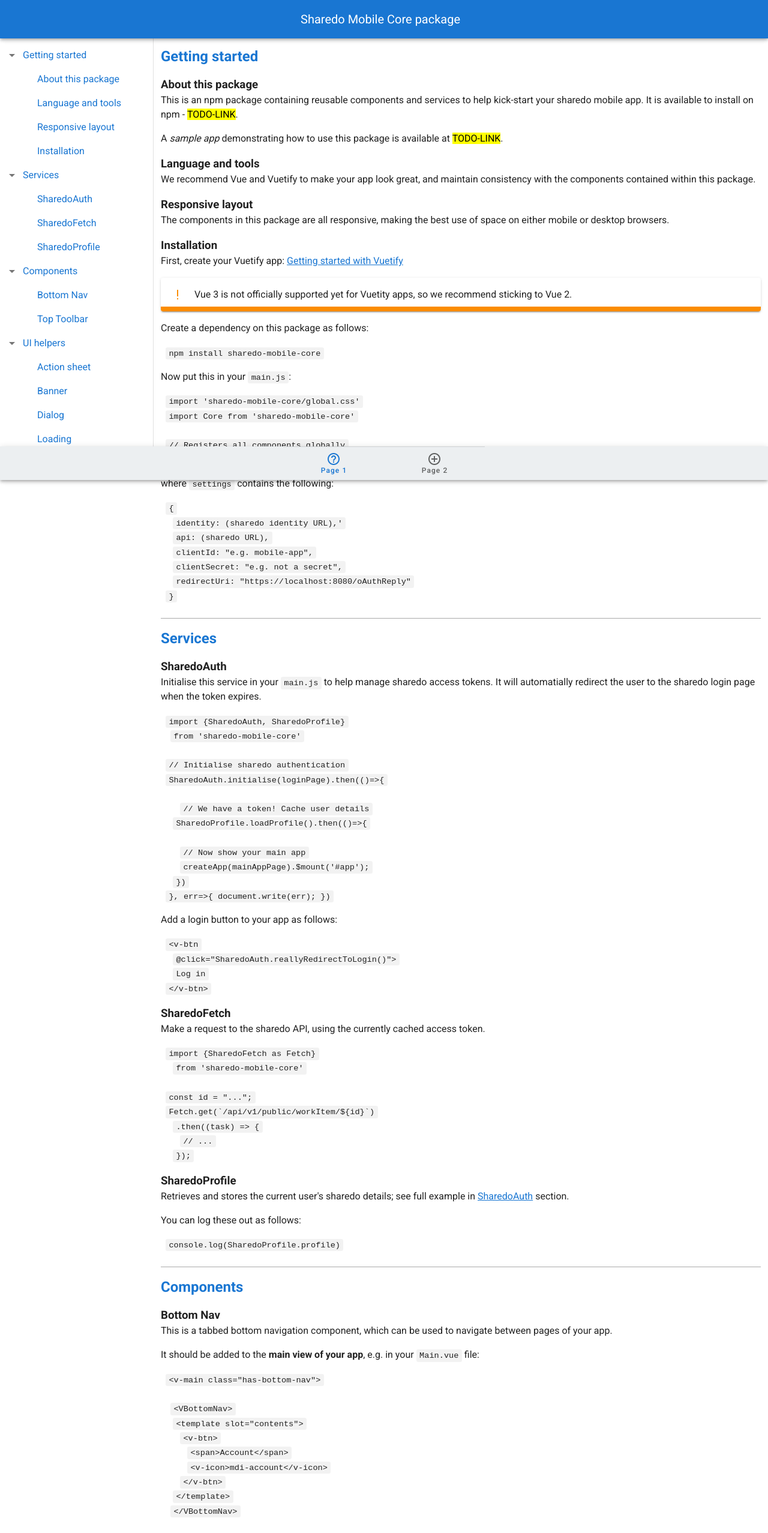
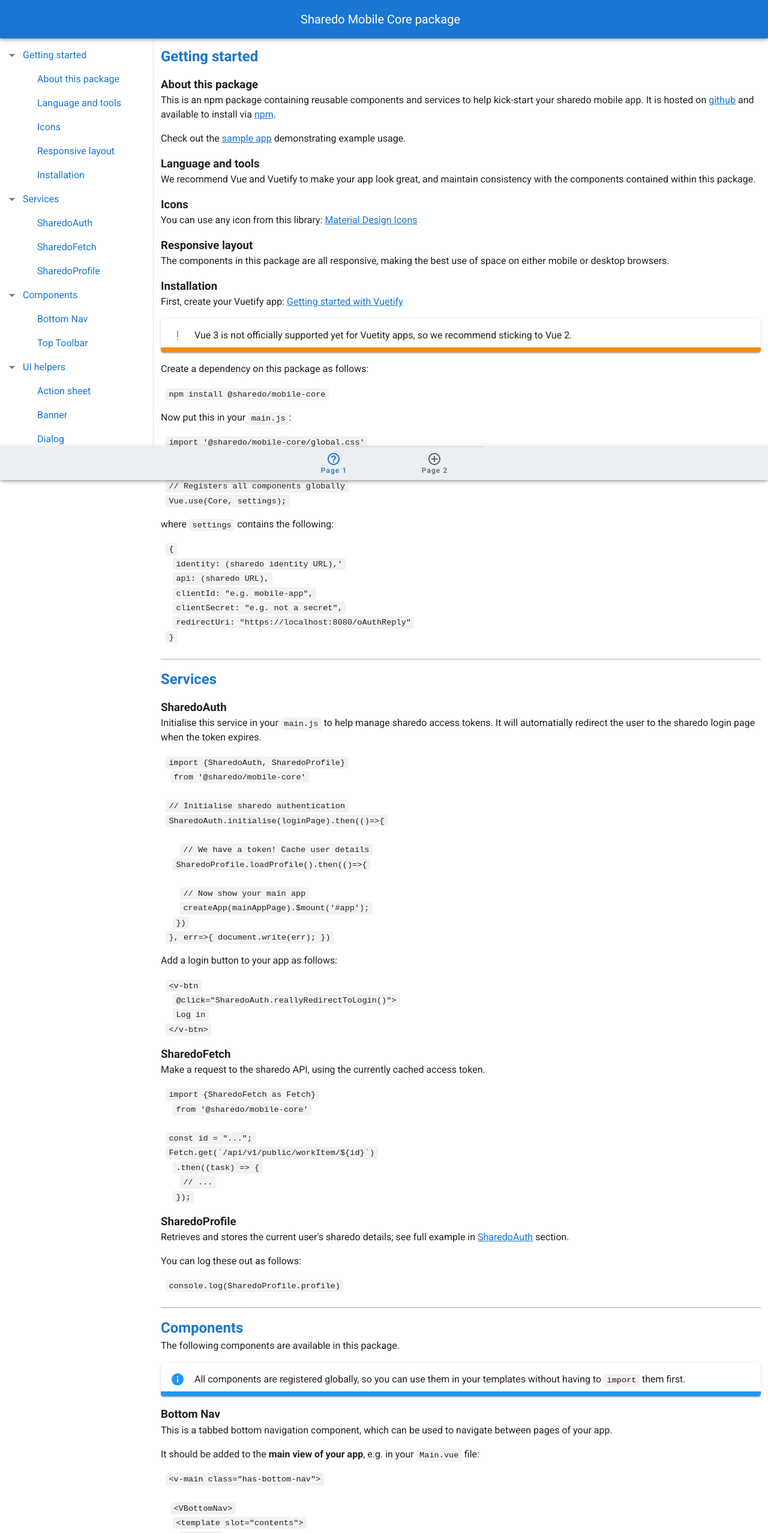
Before and after one commit to sharedo-tech/sharedo-mobile-core, a Vue app: page / in a window 1280 px wide. Shown: the top 2555 px of the page at 60% size. Built offline with nearby package versions, Linux system fonts and the light colour scheme.

Commit message:
Move npm to @sharedo scope and minor fixes

```diff
--- a/package.json
+++ b/package.json
@@ -1,7 +1,7 @@
 {
-  "name": "sharedo-mobile-core",
+  "name": "@sharedo/mobile-core",
   "description": "An npm package containing components and services to help develop a sharedo mobile app",
-  "version": "0.1.2",
+  "version": "0.1.4",
   "private": false,
   "author": "Duncan Smith",
   "license": "MIT",
--- a/src/App.vue
+++ b/src/App.vue
@@ -25,12 +25,12 @@
                 <h3 id="about">About this package</h3>
                 <p>
                     This is an npm package containing reusable components and services
-                    to help kick-start your sharedo mobile app. It is available to
-                    install on npm - <mark>TODO-LINK</mark>.
+                    to help kick-start your sharedo mobile app. It is hosted
+                    on <a href="https://github.com/sharedo-tech/sharedo-mobile-core">github</a> and available
+                    to install via <a href="https://www.npmjs.com/package/@sharedo/mobile-core">npm</a>.
                 </p>
                 <p>
-                    A <em>sample app</em> demonstrating how to use this package is
-                    available at <mark>TODO-LINK</mark>.
+                    Check out the <a href="https://github.com/sharedo-tech/sharedo-sample-mobile-app">sample app</a> demonstrating example usage.
                 </p>
 
                 <h3 id="language-and-tools">Language and tools</h3>
@@ -38,6 +38,11 @@
                     We recommend Vue and Vuetify to make your app look great,
                     and maintain consistency with the components contained
                     within this package.
+                </p>
+
+                <h3 id="icons">Icons</h3>
+                <p>
+                    You can use any icon from this library: <a href="https://materialdesignicons.com">Material Design Icons</a>
                 </p>
 
                 <h3 id="responsive">Responsive layout</h3>
@@ -68,12 +73,12 @@
                 </p>
                 <p>Create a dependency on this package as follows:</p>
                 <p class="ml-2">
-                    <code>npm install sharedo-mobile-core</code>
+                    <code>npm install @sharedo/mobile-core</code>
                 </p>
                 <p>Now put this in your <code>main.js</code>:</p>
                 <p class="ml-2">
-                    <code>import 'sharedo-mobile-core/global.css'</code><br />
-                    <code>import Core from 'sharedo-mobile-core'</code><br />
+                    <code>import '@sharedo/mobile-core/global.css'</code><br />
+                    <code>import Core from '@sharedo/mobile-core'</code><br />
                     <br />
                     <code>// Registers all components globally</code><br />
                     <code>Vue.use(Core, settings);</code>
@@ -99,7 +104,7 @@
                 </p>
                 <p class="ml-2">
                     <code>import {SharedoAuth, SharedoProfile}</code><br />
-                    <code class="ml-2">    from 'sharedo-mobile-core'</code><br/>
+                    <code class="ml-2">    from '@sharedo/mobile-core'</code><br/>
                     <br/>
                     <code>// Initialise sharedo authentication</code><br/>
                     <code>SharedoAuth.initialise(loginPage).then(()=>{</code><br/>
@@ -128,7 +133,7 @@
                 </p>
                 <p class="ml-2">
                     <code>import {SharedoFetch as Fetch}</code><br />
-                    <code class="ml-3">    from 'sharedo-mobile-core'</code><br/>
+                    <code class="ml-3">    from '@sharedo/mobile-core'</code><br/>
                     <br/>
                     <code>const id = "...";</code><br/>
                     <code>Fetch.get(`/api/v1/public/workItem/${id}`)</code><br/>
@@ -150,6 +155,22 @@
                 </p>
 
                 <h2 id="components" class="primary--text">Components</h2>
+
+                <p>
+                    The following components are available in this package.
+                </p>
+
+                <p>
+                    <v-alert
+                        border="bottom"
+                        colored-border
+                        type="info"
+                        elevation="2"
+                    >
+                        All components are registered globally, so you can use them in your
+                        templates without having to <code>import</code> them first.
+                    </v-alert>
+                </p>
 
                 <h3 id="bottom-nav">Bottom Nav</h3>
                 <p>
@@ -271,7 +292,7 @@
                    <v-btn color="primary" @click="dialog" primary>Show dialog</v-btn>
                 </p>
                 <p>
-                    To close the dialog:
+                    To close the dialog from within your component:
                 </p>
                 <p class="ml-2">
                     <code>this.$emit("close", result);</code>
@@ -290,7 +311,7 @@
                    <v-btn color="primary" @click="loading" primary>Show loading</v-btn>
                 </p>
                 <p>
-                    Alternatively, you can dismiss all loading overlays statically:
+                    Alternatively, you can dismiss all loading overlays at once:
                 </p>
                 <p class="ml-2">
                     <code>this.$coreUi.loading.dismissAll()</code>
@@ -324,7 +345,7 @@
                     Show a "toast" message at the bottom of the screen:
                 </p>
                 <p class="ml-2">
-                    <code>this.$coreUi.toast("Hello there")</code>
+                    <code>this.$coreUi.toast("Hello there", opts)</code>
                 </p>
                 <p>
                    <v-btn color="primary" @click="toast1" primary>Show toast</v-btn>
@@ -345,7 +366,7 @@
                    <v-btn color="primary" @click="toast2" primary>Show toast</v-btn>
                 </p>
                 <p>
-                    If a toast is already being shown, the next toast is shown above it.
+                    Toasts are stacked above one another.
                 </p>
 
             </v-container>
@@ -390,6 +411,7 @@
                     children: [
                         { id: "about", name: 'About this package' },
                         { id: "language-and-tools", name: 'Language and tools' },
+                        { id: "icons", name: 'Icons' },
                         { id: "responsive", name: 'Responsive layout' },
                         { id: "installation", name: 'Installation' },
                     ],
--- a/src/components/VTopToolbar.vue
+++ b/src/components/VTopToolbar.vue
@@ -66,7 +66,7 @@
             <v-spacer />
 
             <!-- Right toolbar button -->
-            <v-card-actions v-if="!hideNavDraw">
+            <v-card-actions>
                 <slot name="right">
                     <!-- default = blank space so title is centered (!) -->
                     <div v-if="!hideNavDraw || !showBack">
--- a/src/plugin.js
+++ b/src/plugin.js
@@ -23,7 +23,7 @@
         Vue.prototype.$coreUi = CoreUi;
 
         // Register components globally
-        Vue.component("VBottomNav", VTopToolbar);
+        Vue.component("VBottomNav", VBottomNav);
         Vue.component("VTopToolbar", VTopToolbar);
     },
 
```
Also changed, not shown: 1 other file (tests, documents, lock files or other folders).
